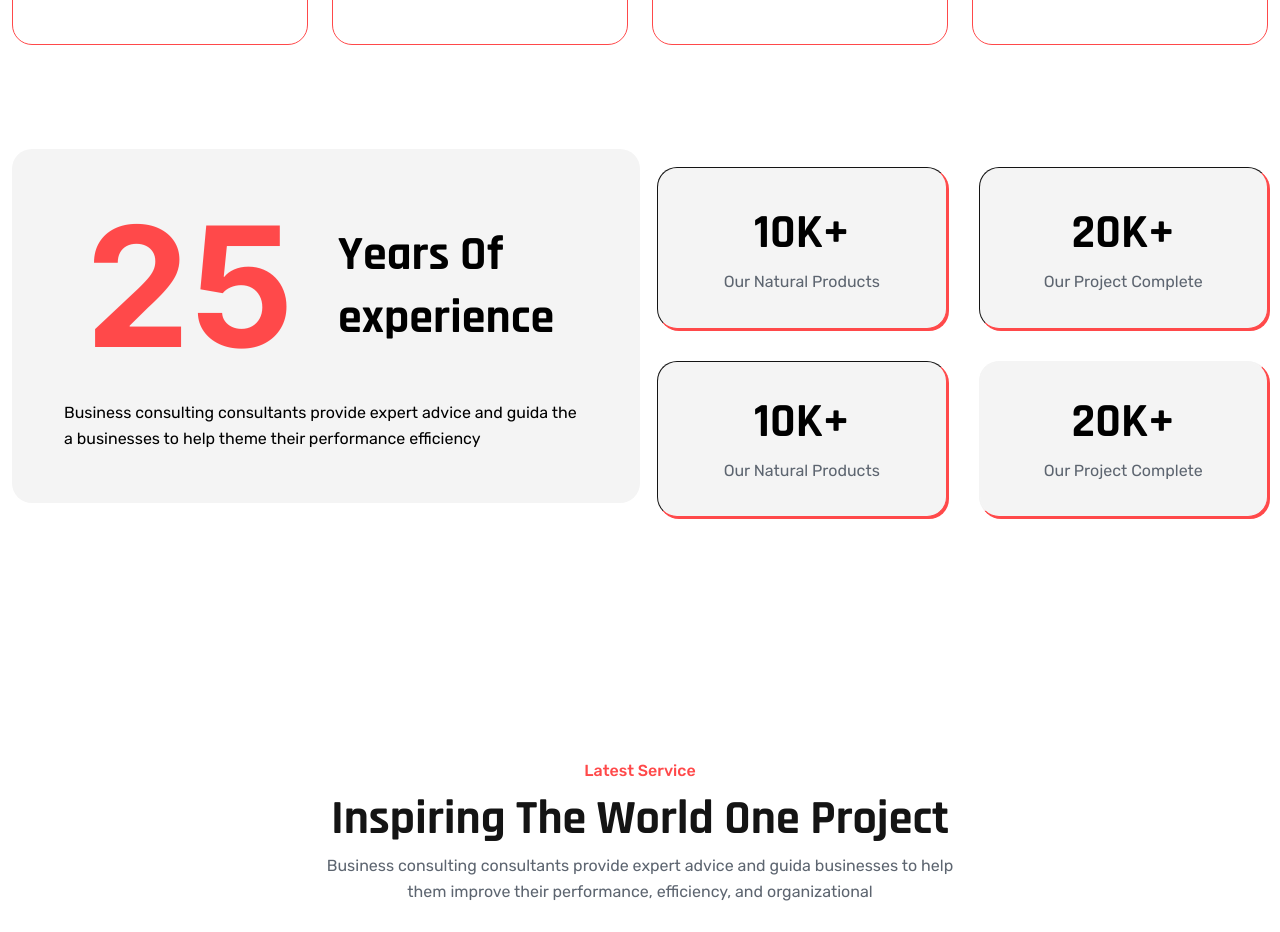
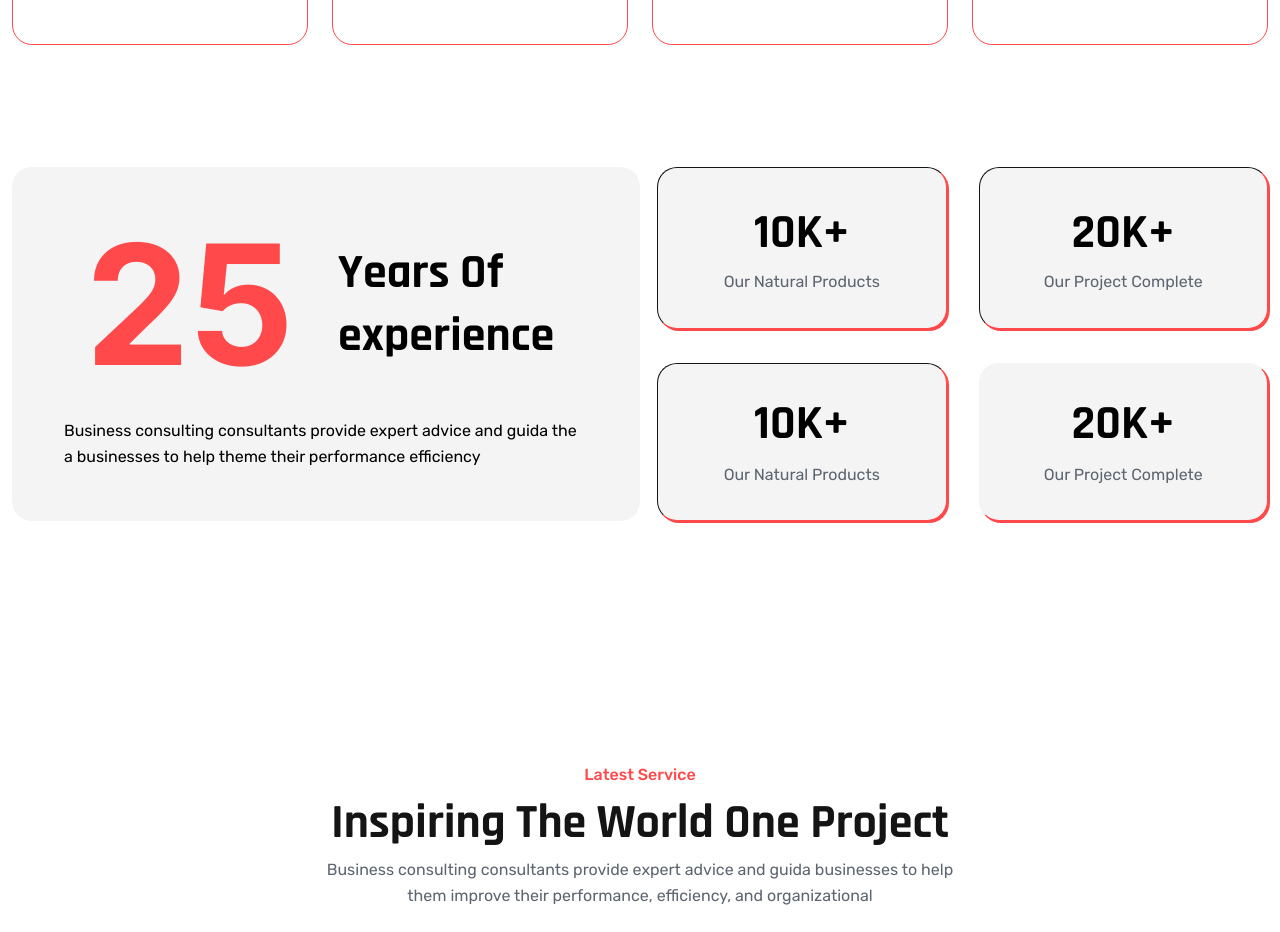
Before and after one commit to nabilislam11/Demo-portfolio, a React (Vite) app: page / in a window 1280 px wide. Shown: the part 980-1912 px from the top of the page. Built offline with nearby package versions, Linux system fonts and the light colour scheme.

Commit message:
counter  padding perfection fixed

```diff
--- a/src/components/counter/Counter.jsx
+++ b/src/components/counter/Counter.jsx
@@ -3,8 +3,8 @@ import React from 'react'
 const Counter = () => {
     return (
         <div className='container px-3 pb-[120px] '>
-            <div className="flex flex-col md:flex-row  justify-between items-center  ">
-                <div className=" md:w-[50%] bg-[#F4F4F4] dark:bg-[#141414] pt-[30px] md:pt-[36px]  px-[20px] md:px-[52px]  pb-[20px] md:pb-[51px] rounded-[20px] space-y-3 ">
+            <div className="flex flex-col md:flex-row  justify-between  ">
+                <div className=" mt-[32px]  md:w-[50%] bg-[#F4F4F4] dark:bg-[#141414] pt-[30px] md:pt-[36px]  px-[20px] md:px-[52px]  pb-[20px] md:pb-[51px] rounded-[20px] space-y-3 ">
                     <div className="flex flex-col md:flex-row md:items-center  ">
                         <h2 className=' md:pl-[21px] font-inter  font-bold text-[100px]  md:text-[167px] leading-[110px] md:leading-[187.5px] text-[#FF494A] '> 25 </h2>
                         <div className=" md:py-[39px] md:pr-[51px] md:pl-[44px] ">
@@ -15,7 +15,7 @@ const Counter = () => {
                     <p className='font-rubik  font-normal text-[16px] leading-[26px] text-black dark:text-[#FFFFFF]'>Business consulting consultants provide expert advice and guida the
                         a businesses to help theme their performance efficiency</p>
                 </div>
-                <div className=" md:w-[50%] grid grid-cols-1 md:grid-cols-2 gap-8  mt-[32px]  md:ml-[17px]  ">
+                <div className=" md:w-[50%] grid grid-cols-1 md:grid-cols-2 gap-8  mt-[32px]  md:ml-[17px]">
                     <div className="w-full max-w-[360px] mx-auto h-[158px] py-[35px] px-[5px]
 sm:max-w-[170px] md:max-w-[295px] md:h-[162px]
 border border-b-[#FF494A] border-t-[#141414] border-l-[#141414] border-r-[#FF494A]
```
